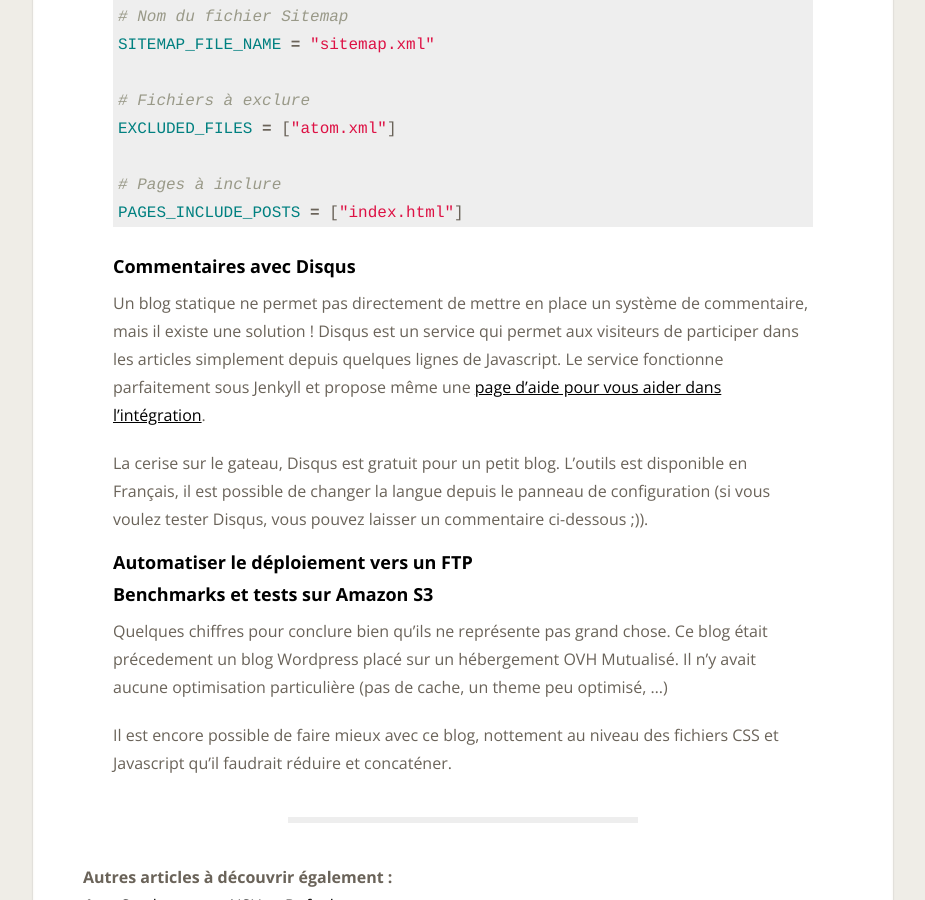
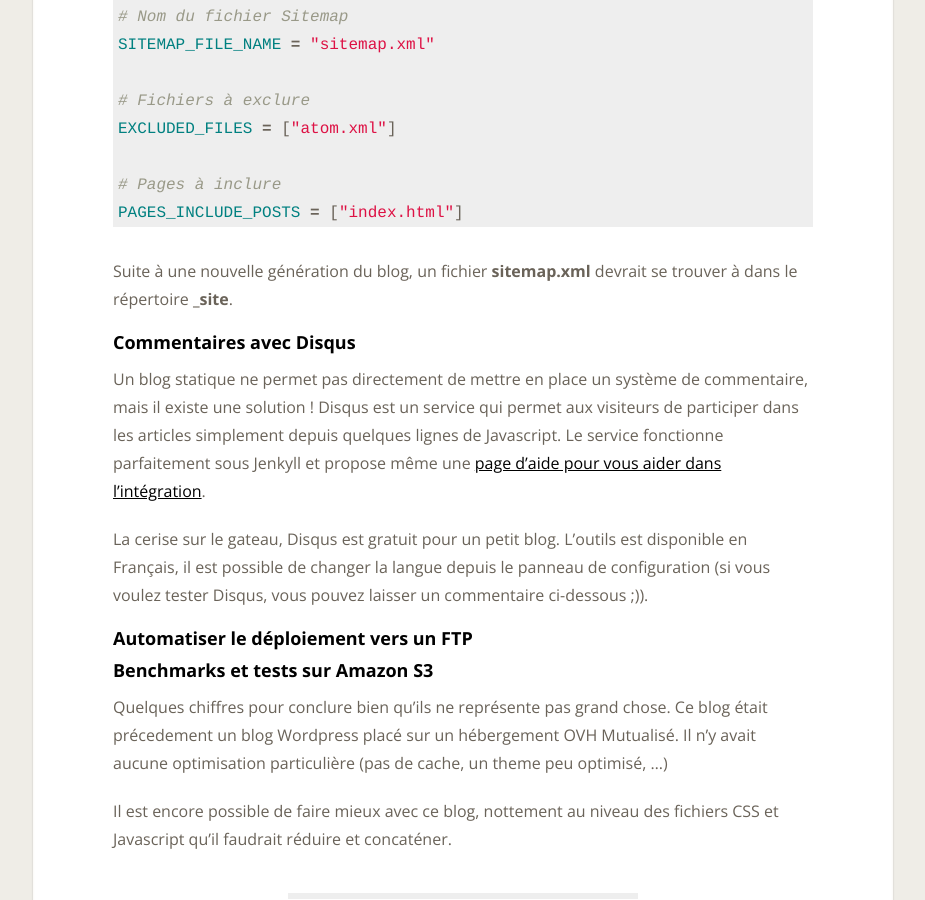
Before and after one commit to Toam/toam.fr, a Jekyll site: the page built from _posts/2013-05-12-tutorial-jekyll.markdown, in a window 1280 px wide and 900 px high, scrolled down 1727 px. Shown: the whole window, without its empty margins (177-1102 px from the left). Built offline with Jekyll 4.4.1, drawn with Linux system fonts in a browser that asks for light colours; nearby versions of some CDN libraries; comment, search, counter and statistics services are not loaded.

Commit message:
Updated 2013-05-12-tutorial-jekyll.markdown

```diff
--- a/_posts/2013-05-12-tutorial-jekyll.markdown
+++ b/_posts/2013-05-12-tutorial-jekyll.markdown
@@ -69,6 +69,8 @@ EXCLUDED_FILES = ["atom.xml"]
 PAGES_INCLUDE_POSTS = ["index.html"]
 {% endhighlight %}
 
+Suite à une nouvelle génération du blog, un fichier **sitemap.xml** devrait se trouver à dans le répertoire **_site**.
+
 ##### Commentaires avec Disqus
 Un blog statique ne permet pas directement de mettre en place un système de commentaire, mais il existe une solution ! Disqus est un service qui permet aux visiteurs de participer dans les articles simplement depuis quelques lignes de Javascript. Le service fonctionne parfaitement sous Jenkyll et propose même une [page d'aide pour vous aider dans l'intégration](http://help.disqus.com/customer/portal/articles/472138-jekyll-installation-instructions).
 
```
